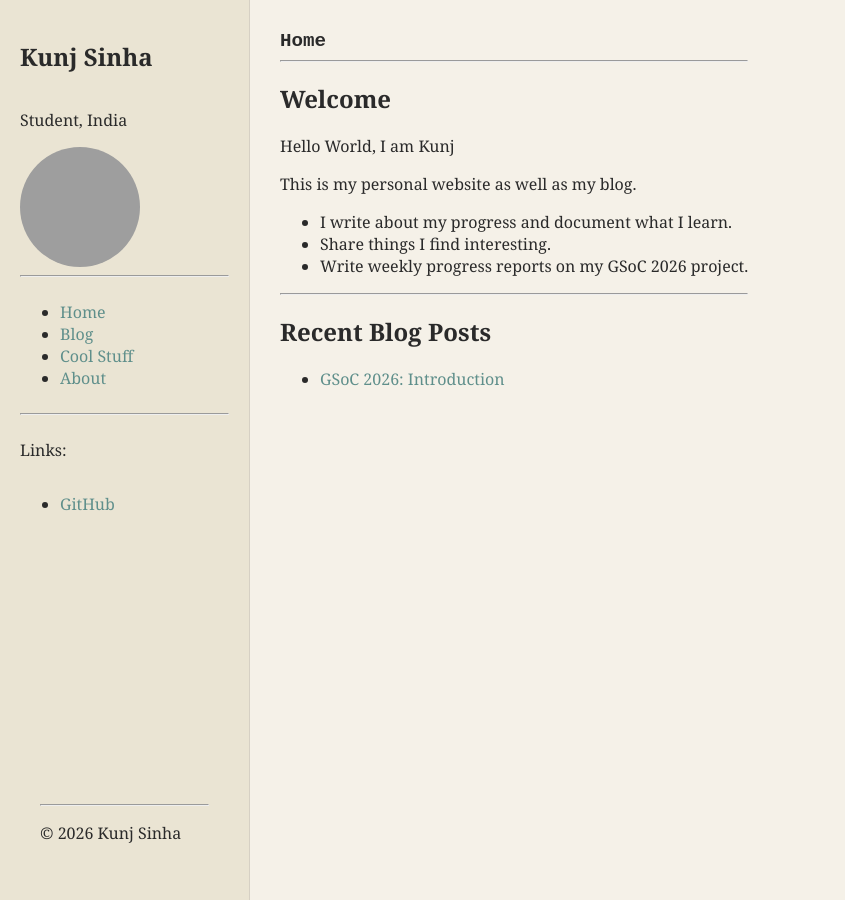
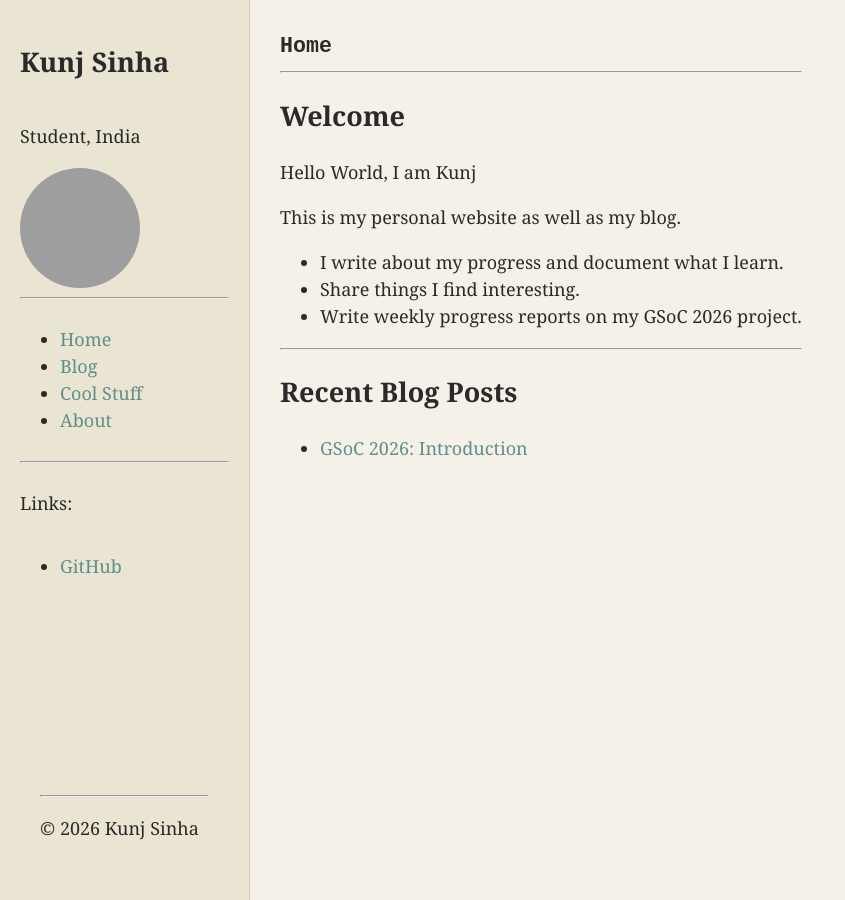
Before and after one commit to kunjsinha/kunjsinha.github.io, a Jekyll site: the page built from index.md, in a window 1280 px wide. Shown: the whole page, without its empty margins (0-845 px from the left). Built offline with Jekyll 4.4.1, drawn with Linux system fonts in a browser that asks for light colours; grey boxes are pictures that could not be loaded.

Commit message:
Improve readability

```diff
--- a/assets/style.css
+++ b/assets/style.css
@@ -1,6 +1,8 @@
 body {
   margin: 0;
   font-family: Georgia, serif;
+  line-height: 1.5;
+  font-size: large;
   background: #f5f1e8;
   color: #2a2a2a;
 }
```
